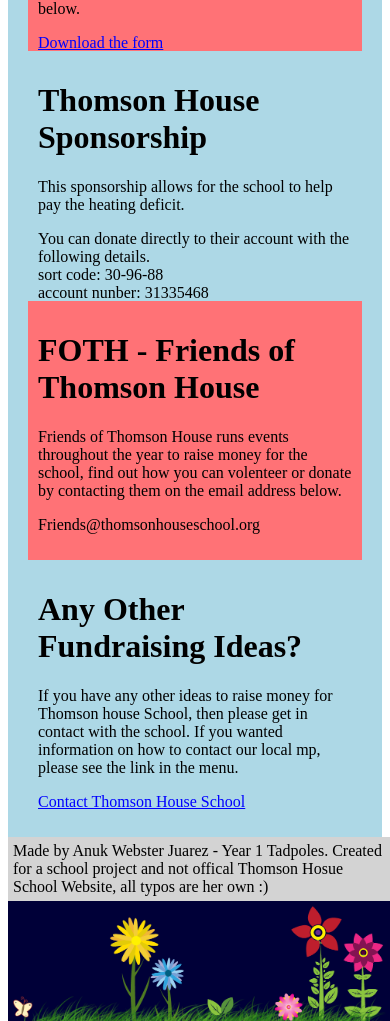
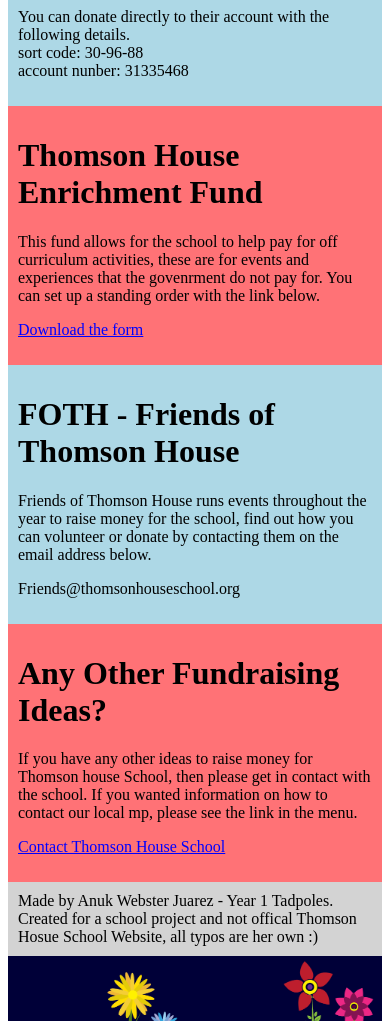
Before and after one commit to morphey-slavbard/thomsonhouse, a plain HTML site: page index.html in a window 390 px wide. Shown: the part 731-1752 px from the top of the page. Drawn offline with Linux system fonts and the light colour scheme.

Commit message:
updated flex and grid for Mobile
it was written by a 6 year old, so we went for desktop first for visibility issues.

```diff
--- a/index.html
+++ b/index.html
@@ -17,7 +17,7 @@
 </div>
 <div class="menu">
     <a class="menu_btn" href="https://members.parliament.uk/member/4591/contact">Contact your local MP</a>
-    <a class="menu_btn" href="https://www.thomsonhouseschool.org/">Thomson House School offical site</a>
+    <a class="menu_btn" href="https://www.thomsonhouseschool.org/">Thomson House School Site</a>
 
 </div>
 <div class="content">
@@ -36,8 +36,6 @@ This sponsorship allows for the school to help pay the heating deficit.
     <br>sort code: 30-96-88
     <br>account nunber: 31335468
     </p>
-
-
 </div>
 <div class="div2"><h1>
     Thomson House Enrichment Fund
@@ -49,11 +47,12 @@ This sponsorship allows for the school to help pay the heating deficit.
             <a href="https://www.thomsonhouseschool.org/_site/data/files/useful%20links/91311CDAAAC2AE7241860C0F9A1FBE1C.pdf">Download the form</a>
         </p>
     </div>
+
 <div class="div3"><h1>
     FOTH - Friends of Thomson House
         </h1>
         <p>
-        Friends of Thomson House runs events throughout the year to raise money for the school, find out how you can volenteer or donate by contacting them on the email address below.
+        Friends of Thomson House runs events throughout the year to raise money for the school, find out how you can volunteer or donate by contacting them on the email address below.
         </p>
         <p>
          Friends@thomsonhouseschool.org
@@ -70,12 +69,10 @@ If you wanted information on how to contact our local mp, please see the link in
 
         </p></div></div>
 </div>
+<div class="anuk">
+<div>Made by Anuk Webster Juarez - Year 1 Tadpoles.</div><div> Created for a school project and not offical Thomson Hosue School Website, all typos are her own :)</div>
 </div>
-
-<div class="anuk">
-Made by Anuk Webster Juarez - Year 1 Tadpoles. Created for a school project and not offical Thomson Hosue School Website, all typos are her own :)
 </div>
-
 </body>
 <footer class="footer">
     <img class="footer_img" src="img/footer.png" alt="footer img">
--- a/style.css
+++ b/style.css
@@ -5,8 +5,9 @@ width: 100%;
 }
 
 .menu{
-    width: 100%;
-    padding: 5px;
+
+    margin-right: auto;
+    margin-left: auto;
     display: flex;
     justify-content: center;
 }
@@ -23,14 +24,15 @@ a{
 }
 
 .anuk{
-    width: 100%;
+
     background-color:lightgrey;
     color:black;
-    padding: 5px;
+    padding: 10px;
+
 }
 
 .footer{
-    width: 100%;
+
     background-color:#000038;
     color:white;
     padding: 5px;
@@ -52,41 +54,39 @@ img{
     grid-template-areas:
     'div1 div2'
     'div3 div4';
-
 }
 
 @media (max-width: 600px) {
     .blocks{
-       background-color: lightblue;
-       grid-template-areas:
+        background-color: lightblue;
+        grid-template-areas:
+      'div1'
       'div2'
-      'div1'
       'div3'
       'div4';
       grid-template-columns: repeat(2, 100%);
-      grid-template-rows: repeat(2, 250px);
-
+    grid-template-rows: repeat(2, auto);
     }
 }
 
 @media (max-width: 600px) {
-    .div1{
-        margin:0px 20px;
+    .div3{
+        background-color: lightblue !important;
     }
+}
 @media (max-width: 600px) {
-    .div2{
-        margin:0px 20px;
+    .div4{
+        background-color: #FF7276 !important;
     }
+}
 
 @media (max-width: 600px) {
-    .div3{
-        margin:0px 20px;
-    }
+.menu{
+    display: flex;
+    flex-direction:column;
+}
+}
 
-@media (max-width: 600px) {
-    .div4{
-        margin:0px 20px;
-    }
 
 
 .div1{
@@ -133,7 +133,7 @@ img{
     line-height: 20px;
     list-style: none;
     margin: 0;
-    padding: 10px 12px;
+    padding: 8px 10px;
     text-align: center;
     transition: all 200ms;
     vertical-align: baseline;
```
